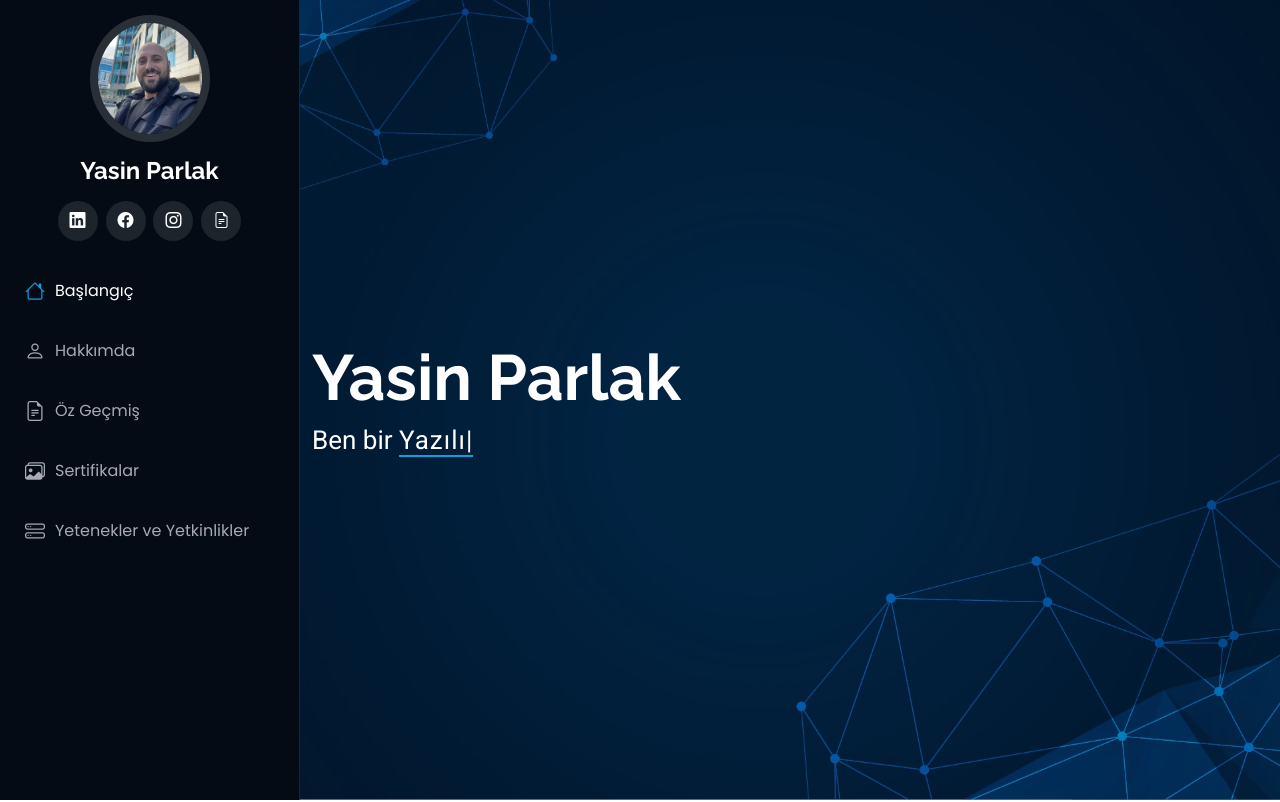
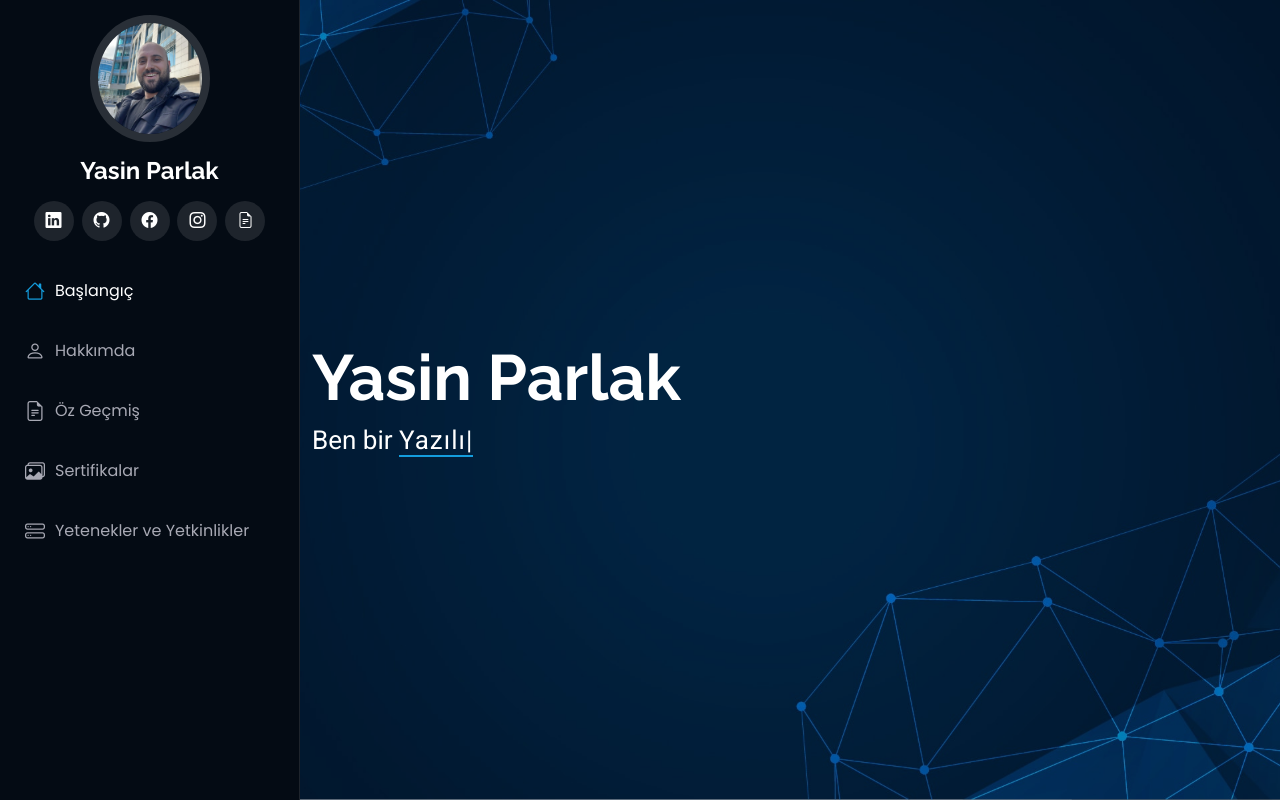
Before and after one commit to ysnparlak06/yparlak, a plain HTML site: page index.html in a window 1280 px wide. Shown: the top 802 px of the page. Drawn offline with Linux system fonts and the light colour scheme.

Commit message:
github eklendi

```diff
--- a/index.html
+++ b/index.html
@@ -55,6 +55,7 @@
 
     <div class="social-links text-center">
       <a href="https://www.linkedin.com/in/yasin-parlak-51a226112/" class="linkedin" target="_blank"><i class="bi bi-linkedin"></i></a>
+      <a href="https://github.com/ysnparlak06" class="github" target="_blank"><i class="bi bi-github"></i></a>
       <a href="https://www.facebook.com/AndBye/" class="facebook" target="_blank"><i class="bi bi-facebook"></i></a>
       <a href="https://www.instagram.com/yasnparlak/" class="instagram" target="_blank"><i class="bi bi-instagram"></i></a>
       <a href="yparlak.pdf" class="download" download target="_blank"><i class="bi bi-file-earmark-text"></i></a>
```
